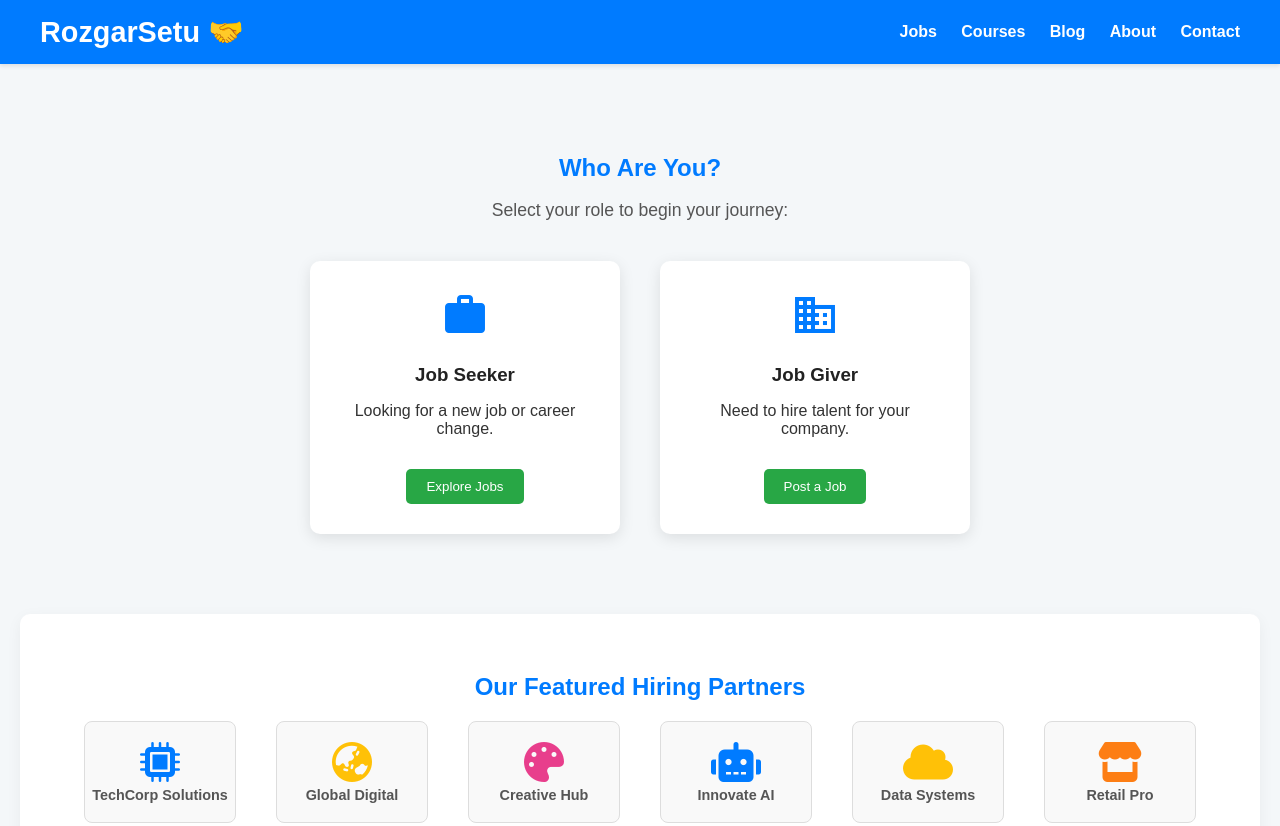
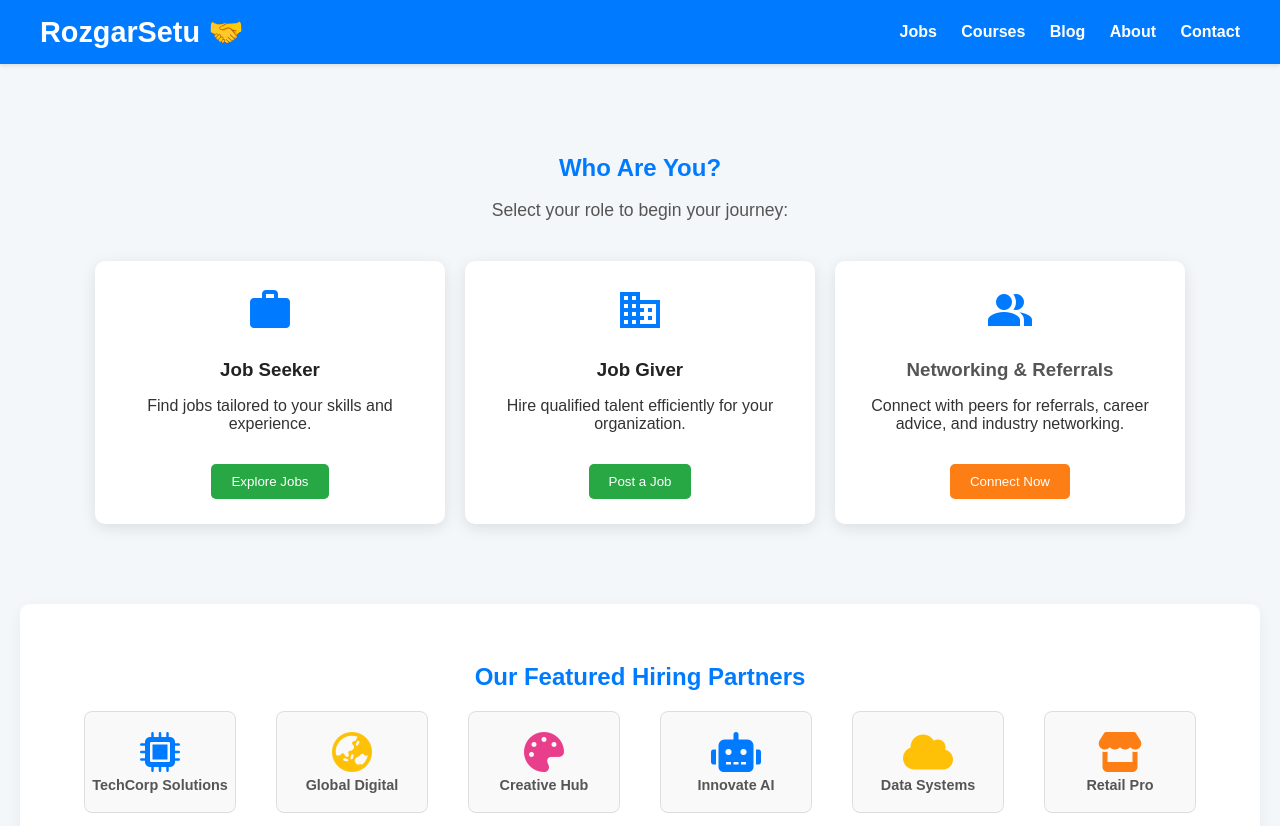
Before and after one commit to amit2007chau/rojgarsetu, a plain HTML site: page index.html in a window 1280 px wide. Shown: the top 826 px of the page. Drawn offline with Linux system fonts and the light colour scheme.

Commit message:
Add files via upload

```diff
--- a/index.html
+++ b/index.html
@@ -8,6 +8,8 @@
     <link href="https://fonts.googleapis.com/icon?family=Material+Icons" rel="stylesheet">
     <link rel="stylesheet" href="https://cdnjs.cloudflare.com/ajax/libs/font-awesome/6.0.0-beta3/css/all.min.css">
     <style>
+        /* CSS specific to the new sections and layout fixes */
+
         /* --- General and Header Styles (Simplified for inclusion) --- */
         body {
             font-family: 'Arial', sans-serif;
@@ -39,7 +41,7 @@
 
         /* --- Landing Container Styles --- */
         .landing-container {
-            max-width: 1000px;
+            max-width: 1200px; /* Increased width to accommodate 3 cards */
             margin: 50px auto;
             padding: 20px;
             text-align: center;
@@ -56,11 +58,11 @@
             margin-bottom: 40px;
         }
 
-        /* User Type Cards (Job Seeker/Giver) - Existing Styles */
+        /* User Type Cards (Job Seeker/Giver/Networking) - ADJUSTED STYLES */
         .user-type-selection {
             display: flex;
             justify-content: center;
-            gap: 40px;
+            gap: 20px; /* Reduced gap */
             margin-top: 30px;
         }
 
@@ -68,8 +70,8 @@
             background-color: white;
             border-radius: 10px;
             box-shadow: 0 4px 15px rgba(0, 0, 0, 0.1);
-            padding: 30px;
-            width: 250px;
+            padding: 25px; /* Reduced padding */
+            width: 300px; /* Increased card width slightly */
             cursor: pointer;
             transition: transform 0.3s, box-shadow 0.3s;
         }
@@ -77,6 +79,21 @@
         .type-card:hover {
             transform: translateY(-5px);
             box-shadow: 0 8px 20px rgba(0, 0, 0, 0.15);
+        }
+
+        .type-card .material-icons {
+            font-size: 3em;
+            color: #007bff;
+            margin-bottom: 15px;
+        }
+
+        /* Unique color for the new networking card */
+        .networking-card .material-icons {
+            color: #007bff; /* Orange color */
+        }
+
+        .networking-card h3 {
+            color: #555;
         }
 
         .select-btn {
@@ -197,7 +214,7 @@
             font-weight: bold;
         }
 
-        /* --- Connect With Us Section (Full Width) (FINAL FIX) --- */
+        /* --- Connect With Us Section (Full Width) --- */
         .connect-section {
             width: 100%;
             margin: 60px 0 0;
@@ -232,7 +249,7 @@
             color: #ffc107;
         }
 
-        /* --- Download App Section (Separated & Positioned) (FINAL FIX) --- */
+        /* --- Download App Section (Separated & Positioned) --- */
         .download-section {
             max-width: 800px;
             margin: 40px auto 40px;
@@ -312,15 +329,22 @@
             <div class="type-card seeker-card" onclick="window.location.href='jobs.html';">
                 <span class="material-icons">work</span>
                 <h3>Job Seeker</h3>
-                <p>Looking for a new job or career change.</p>
+                <p>Find jobs tailored to your skills and experience.</p>
                 <button class="select-btn">Explore Jobs</button>
             </div>
 
             <div class="type-card giver-card" onclick="window.location.href='post_job.html';">
                 <span class="material-icons">business</span>
                 <h3>Job Giver</h3>
-                <p>Need to hire talent for your company.</p>
+                <p>Hire qualified talent efficiently for your organization.</p>
                 <button class="select-btn">Post a Job</button>
+            </div>
+
+            <div class="type-card networking-card" onclick="comingSoon('Referral & Networking Feature')">
+                <span class="material-icons">people_alt</span>
+                <h3>Networking & Referrals</h3>
+                <p>Connect with peers for referrals, career advice, and industry networking.</p>
+                <button class="select-btn" style="background-color: #fd7e14;">Connect Now</button>
             </div>
 
         </div>
@@ -387,6 +411,16 @@
         </div>
     </section>
 
+    <section class="connect-section">
+        <h2>Connect With Us</h2>
+        <div class="social-icons">
+            <a href="javascript:void(0)" onclick="comingSoon('Social Media Connect')" aria-label="Connect on Facebook"><i class="fab fa-facebook"></i></a>
+            <a href="javascript:void(0)" onclick="comingSoon('Social Media Connect')" aria-label="Connect on Twitter"><i class="fab fa-twitter"></i></a>
+            <a href="javascript:void(0)" onclick="comingSoon('Social Media Connect')" aria-label="Connect on LinkedIn"><i class="fab fa-linkedin"></i></a>
+            <a href="javascript:void(0)" onclick="comingSoon('Social Media Connect')" aria-label="Connect on Instagram"><i class="fab fa-instagram"></i></a>
+        </div>
+    </section>
+
     <section class="download-section">
         <h2>Download Our App</h2>
         <p>Get instant job notifications right on your phone.</p>
@@ -400,18 +434,6 @@
         </div>
     </section>
 
-    <section class="connect-section">
-        <h2>Connect With Us</h2>
-        <div class="social-icons">
-            <a href="javascript:void(0)" onclick="comingSoon('Social Media Connect')" aria-label="Connect on Facebook"><i class="fab fa-facebook"></i></a>
-            <a href="javascript:void(0)" onclick="comingSoon('Social Media Connect')" aria-label="Connect on Twitter"><i class="fab fa-twitter"></i></a>
-            <a href="javascript:void(0)" onclick="comingSoon('Social Media Connect')" aria-label="Connect on LinkedIn"><i class="fab fa-linkedin"></i></a>
-            <a href="javascript:void(0)" onclick="comingSoon('Social Media Connect')" aria-label="Connect on Instagram"><i class="fab fa-instagram"></i></a>
-        </div>
-    </section>
-
-
-
     <footer class="main-footer">
         <p>&copy; 2025 RozgarSetu. All Rights Reserved.</p>
     </footer>
```
